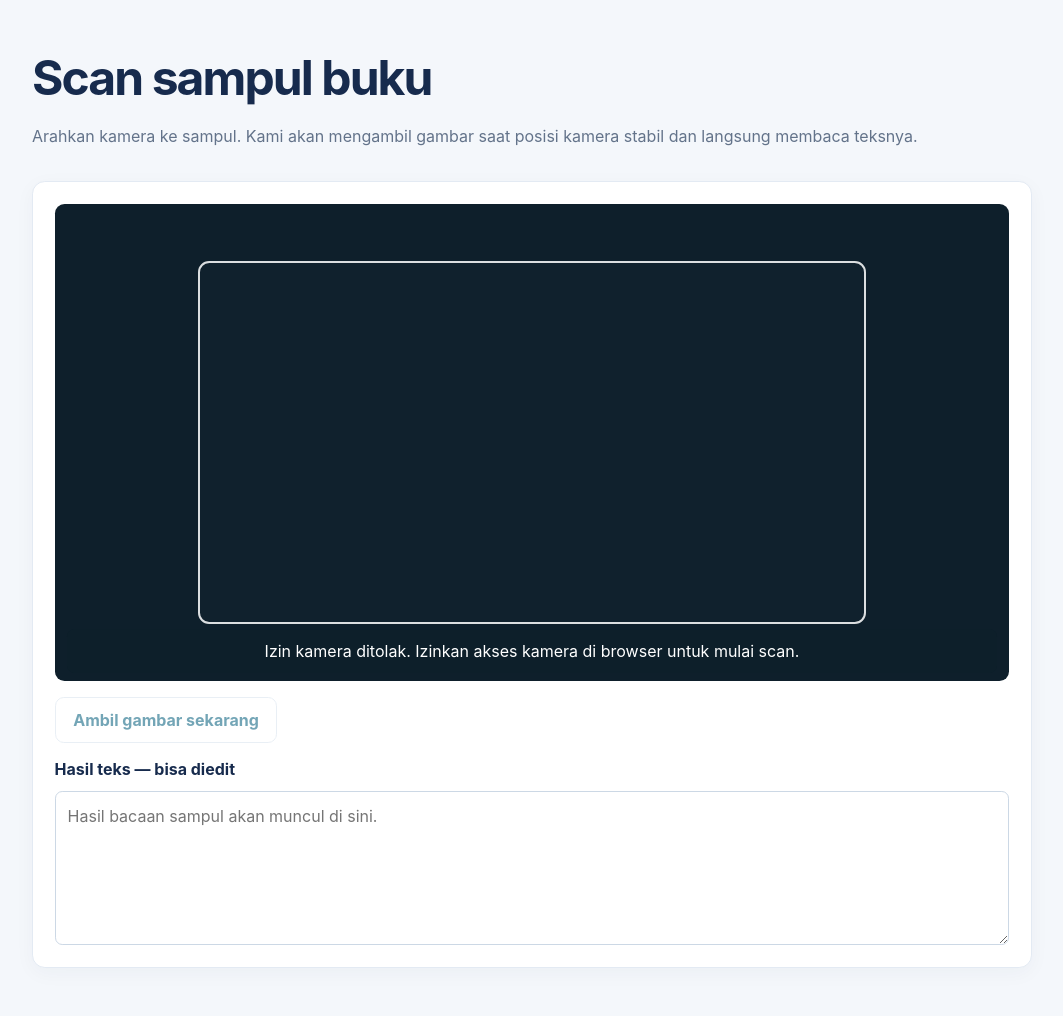
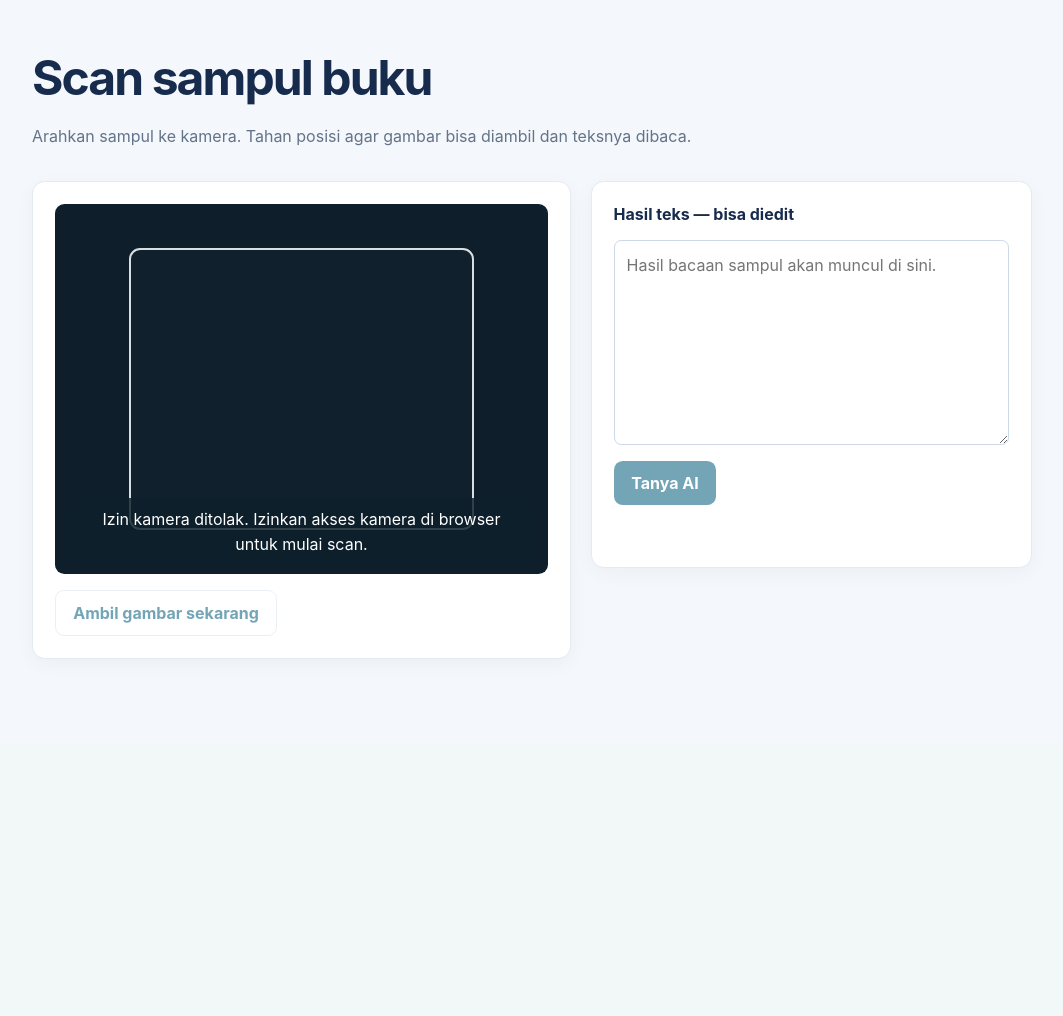
Before and after one commit to rkm-nirmala/rkm_LiSiAI, a Flask app: page /scan in a window 1280 px wide. Shown: the part 57-1073 px from the top of the page, without its empty margins (108-1171 px from the left). After the commit the page ends 716 px from the top, so only its background shows below. Run offline with Flask 3, Linux system fonts and the light colour scheme.

Commit message:
Show captured cover and AI response in scan view
Co-authored-by: Copilot <223556219+Copilot@users.noreply.github.com>

```diff
--- a/static/style.css
+++ b/static/style.css
@@ -163,7 +163,15 @@ nav a:hover {
   margin-bottom: 1rem;
 }
 
-.scanner {
+.scanner-grid {
+  display: grid;
+  grid-template-columns: minmax(0, 1.1fr) minmax(0, 0.9fr);
+  align-items: start;
+  gap: 1.25rem;
+}
+
+.scanner-panel,
+.results-panel {
   display: grid;
   gap: 1rem;
 }
@@ -171,16 +179,24 @@ nav a:hover {
 .camera-view {
   position: relative;
   overflow: hidden;
-  min-height: 240px;
+  display: grid;
+  min-height: 320px;
+  place-items: center;
+  aspect-ratio: 4 / 3;
   border-radius: 0.6rem;
   background: #10212d;
 }
 
-.camera-view video {
+.camera-view video,
+.camera-view img {
   display: block;
   width: 100%;
-  max-height: min(65vh, 620px);
+  height: 100%;
   object-fit: contain;
+}
+
+.camera-view [hidden] {
+  display: none;
 }
 
 .camera-guide {
@@ -205,19 +221,41 @@ nav a:hover {
   text-align: center;
 }
 
-.scanner textarea {
-  min-height: 8rem;
+.camera-actions {
+  display: flex;
+  flex-wrap: wrap;
+  gap: 0.75rem;
+}
+
+.camera-actions .button {
+  margin-top: 0;
+}
+
+.camera-actions [hidden] {
+  display: none;
+}
+
+.results-panel textarea {
+  min-height: 12rem;
   line-height: 1.6;
 }
 
-.scanner > .button {
+.results-panel > .button {
   justify-self: start;
   margin-top: 0;
 }
 
-.scanner > .button:disabled {
+.results-panel > .button:disabled,
+.camera-actions .button:disabled {
   cursor: wait;
   opacity: 0.6;
+}
+
+.ai-result {
+  min-height: 1.5rem;
+  margin: 0;
+  color: #176b87 !important;
+  font-weight: 650;
 }
 
 .section-heading {
@@ -277,4 +315,12 @@ form .button {
   .container {
     margin: 2rem auto;
   }
+
+  .scanner-grid {
+    grid-template-columns: 1fr;
+  }
+
+  .camera-view {
+    min-height: 240px;
+  }
 }
--- a/templates/scan.html
+++ b/templates/scan.html
@@ -5,43 +5,62 @@
 {% block content %}
   <section class="page-heading">
     <h1>Scan sampul buku</h1>
-    <p>Arahkan kamera ke sampul. Kami akan mengambil gambar saat posisi kamera stabil dan langsung membaca teksnya.</p>
+    <p>Arahkan sampul ke kamera. Tahan posisi agar gambar bisa diambil dan teksnya dibaca.</p>
   </section>
-  <section class="panel scanner">
-    <div class="camera-view">
-      <video id="camera" autoplay muted playsinline aria-label="Tampilan kamera untuk scan sampul"></video>
-      <div class="camera-guide" aria-hidden="true"></div>
-      <p id="camera-status" class="camera-status" role="status" aria-live="polite">Membuka kamera...</p>
+  <section class="scanner-grid">
+    <div class="panel scanner-panel">
+      <div class="camera-view">
+        <video id="camera" autoplay muted playsinline aria-label="Tampilan kamera untuk scan sampul"></video>
+        <img id="captured-preview" alt="Foto sampul yang diambil" hidden>
+        <div id="camera-guide" class="camera-guide" aria-hidden="true"></div>
+        <p id="camera-status" class="camera-status" role="status" aria-live="polite">Membuka kamera...</p>
+      </div>
+      <div class="camera-actions">
+        <button id="capture" class="button button-secondary" type="button" disabled>Ambil gambar sekarang</button>
+        <button id="retake" class="button button-secondary" type="button" hidden>Foto ulang</button>
+      </div>
     </div>
-    <button id="capture" class="button button-secondary" type="button" disabled>Ambil gambar sekarang</button>
-    <form id="result-form">
+    <div class="panel results-panel">
       <label for="extracted-text">Hasil teks — bisa diedit</label>
-      <textarea id="extracted-text" name="text" rows="5" placeholder="Hasil bacaan sampul akan muncul di sini." autocomplete="off"></textarea>
-    </form>
-    <canvas id="capture-canvas" hidden></canvas>
+      <textarea id="extracted-text" name="text" rows="7" placeholder="Hasil bacaan sampul akan muncul di sini." autocomplete="off"></textarea>
+      <button id="ask-ai" class="button" type="button" disabled>Tanya AI</button>
+      <p id="ai-result" class="ai-result" role="status" aria-live="polite"></p>
+    </div>
   </section>
+  <canvas id="capture-canvas" hidden></canvas>
   <script>
     const video = document.querySelector("#camera");
+    const preview = document.querySelector("#captured-preview");
+    const guide = document.querySelector("#camera-guide");
     const status = document.querySelector("#camera-status");
     const captureButton = document.querySelector("#capture");
+    const retakeButton = document.querySelector("#retake");
+    const askButton = document.querySelector("#ask-ai");
+    const aiResult = document.querySelector("#ai-result");
     const canvas = document.querySelector("#capture-canvas");
     const textField = document.querySelector("#extracted-text");
-    const context = canvas.getContext("2d", { willReadFrequently: true });
+    const context = canvas.getContext("2d");
     const sampleCanvas = document.createElement("canvas");
     sampleCanvas.width = 160;
     sampleCanvas.height = 120;
     const sampleContext = sampleCanvas.getContext("2d", { willReadFrequently: true });
 
     let cameraStream;
+    let previewUrl;
     let previousFrame;
     let stableSince = 0;
-    let lastCaptureAt = 0;
-    let processing = false;
+    let captureInProgress = false;
     let autoCapture = true;
 
+    function stopCamera() {
+      cameraStream?.getTracks().forEach((track) => track.stop());
+      cameraStream = null;
+      video.srcObject = null;
+    }
+
     function inspectFrame() {
-      if (!autoCapture || processing || video.readyState < HTMLMediaElement.HAVE_CURRENT_DATA) {
-        window.setTimeout(inspectFrame, 200);
+      if (!autoCapture || captureInProgress || video.readyState < HTMLMediaElement.HAVE_CURRENT_DATA) {
+        if (autoCapture) window.setTimeout(inspectFrame, 200);
         return;
       }
 
@@ -77,32 +96,23 @@
         difference = totalDifference / luminance.length;
       }
 
-      if (difference < 8) {
-        if (!stableSince) stableSince = now;
-      } else {
-        stableSince = 0;
-      }
+      stableSince = difference < 8 ? stableSince || now : 0;
       previousFrame = luminance;
 
-      const edgeRatio = edges / luminance.length;
-      if (
-        stableSince &&
-        now - stableSince >= 1400 &&
-        now - lastCaptureAt >= 7000 &&
-        edgeRatio > 0.015
-      ) {
-        lastCaptureAt = now;
-        readCapture();
+      if (stableSince && now - stableSince >= 1400 && edges / luminance.length > 0.015) {
+        captureImage();
+        return;
       }
 
       window.setTimeout(inspectFrame, 200);
     }
 
-    async function readCapture() {
-      if (processing || !video.videoWidth) return;
-      processing = true;
+    async function captureImage() {
+      if (captureInProgress || !video.videoWidth) return;
+      captureInProgress = true;
+      autoCapture = false;
       captureButton.disabled = true;
-      status.textContent = "Membaca teks pada sampul...";
+      status.textContent = "Menyiapkan foto sampul...";
 
       const scale = Math.min(1, 1600 / video.videoWidth);
       canvas.width = Math.round(video.videoWidth * scale);
@@ -113,6 +123,17 @@
         const blob = await new Promise((resolve) => canvas.toBlob(resolve, "image/jpeg", 0.9));
         if (!blob) throw new Error("Gambar dari kamera tidak dapat dibuat.");
 
+        if (previewUrl) URL.revokeObjectURL(previewUrl);
+        previewUrl = URL.createObjectURL(blob);
+        preview.src = previewUrl;
+        preview.hidden = false;
+        video.hidden = true;
+        guide.hidden = true;
+        captureButton.hidden = true;
+        retakeButton.hidden = false;
+        stopCamera();
+
+        status.textContent = "Foto diambil. Sedang membaca teks...";
         const formData = new FormData();
         formData.append("image", blob, "sampul.jpg");
         const response = await fetch("/ocr", { method: "POST", body: formData });
@@ -120,29 +141,38 @@
         if (!response.ok) throw new Error(result.error || "Pembacaan teks gagal.");
 
         const text = (result.text || "").replace(/\s+/g, " ").trim();
-        if (text) {
-          textField.value = text;
-          status.textContent = "Teks ditemukan. Periksa dan edit hasilnya di kolom bawah.";
-          autoCapture = false;
-        } else {
-          status.textContent = "Teks belum terbaca. Atur posisi atau fokus kamera; pemindaian akan dicoba lagi.";
-          stableSince = 0;
-        }
+        textField.value = text;
+        askButton.disabled = !text;
+        status.textContent = text
+          ? "Teks berhasil dibaca. Periksa hasilnya, lalu edit jika diperlukan."
+          : "Teks belum terbaca. Coba foto ulang dengan sampul lebih jelas.";
       } catch (error) {
+        captureButton.disabled = false;
         status.textContent = `Tidak dapat membaca sampul: ${error.message}`;
-        autoCapture = false;
       } finally {
-        processing = false;
-        captureButton.disabled = false;
+        captureInProgress = false;
       }
     }
 
-    captureButton.addEventListener("click", () => {
-      autoCapture = false;
-      readCapture();
-    });
+    async function openCamera() {
+      stopCamera();
+      if (previewUrl) URL.revokeObjectURL(previewUrl);
+      previewUrl = null;
+      preview.removeAttribute("src");
+      preview.hidden = true;
+      video.hidden = false;
+      guide.hidden = false;
+      captureButton.hidden = false;
+      retakeButton.hidden = true;
+      captureButton.disabled = true;
+      textField.value = "";
+      askButton.disabled = true;
+      aiResult.textContent = "";
+      previousFrame = null;
+      stableSince = 0;
+      autoCapture = true;
+      status.textContent = "Membuka kamera...";
 
-    async function openCamera() {
       if (!navigator.mediaDevices?.getUserMedia) {
         status.textContent = "Kamera memerlukan HTTPS atau localhost dan dukungan browser.";
         return;
@@ -163,17 +193,28 @@
         status.textContent = "Arahkan sampul ke kamera dan tahan agar gambar stabil.";
         window.setTimeout(inspectFrame, 200);
       } catch (error) {
-        cameraStream?.getTracks().forEach((track) => track.stop());
-        video.srcObject = null;
-        const message = error.name === "NotAllowedError"
+        stopCamera();
+        autoCapture = false;
+        status.textContent = error.name === "NotAllowedError"
           ? "Izin kamera ditolak. Izinkan akses kamera di browser untuk mulai scan."
           : `Kamera tidak dapat dibuka: ${error.message}`;
-        status.textContent = message;
       }
     }
 
+    captureButton.addEventListener("click", captureImage);
+    retakeButton.addEventListener("click", openCamera);
+    textField.addEventListener("input", () => {
+      askButton.disabled = !textField.value.trim();
+      aiResult.textContent = "";
+    });
+    askButton.addEventListener("click", () => {
+      if (!textField.value.trim()) return;
+      aiResult.textContent = "AI sudah menjawab, di /ask";
+    });
+
     window.addEventListener("pagehide", () => {
-      cameraStream?.getTracks().forEach((track) => track.stop());
+      stopCamera();
+      if (previewUrl) URL.revokeObjectURL(previewUrl);
     });
 
     openCamera();
```
Also changed, not shown: README.md.
